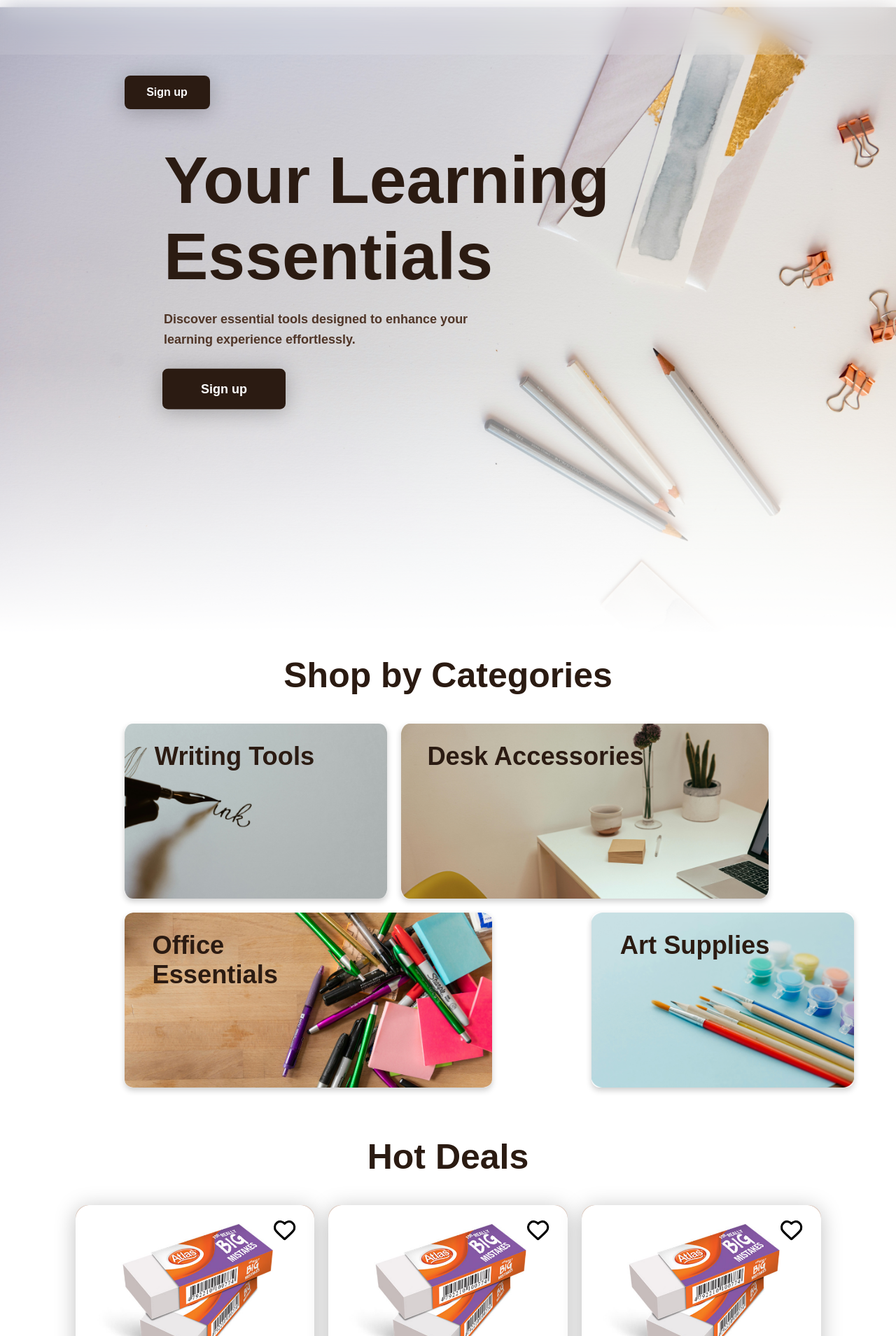
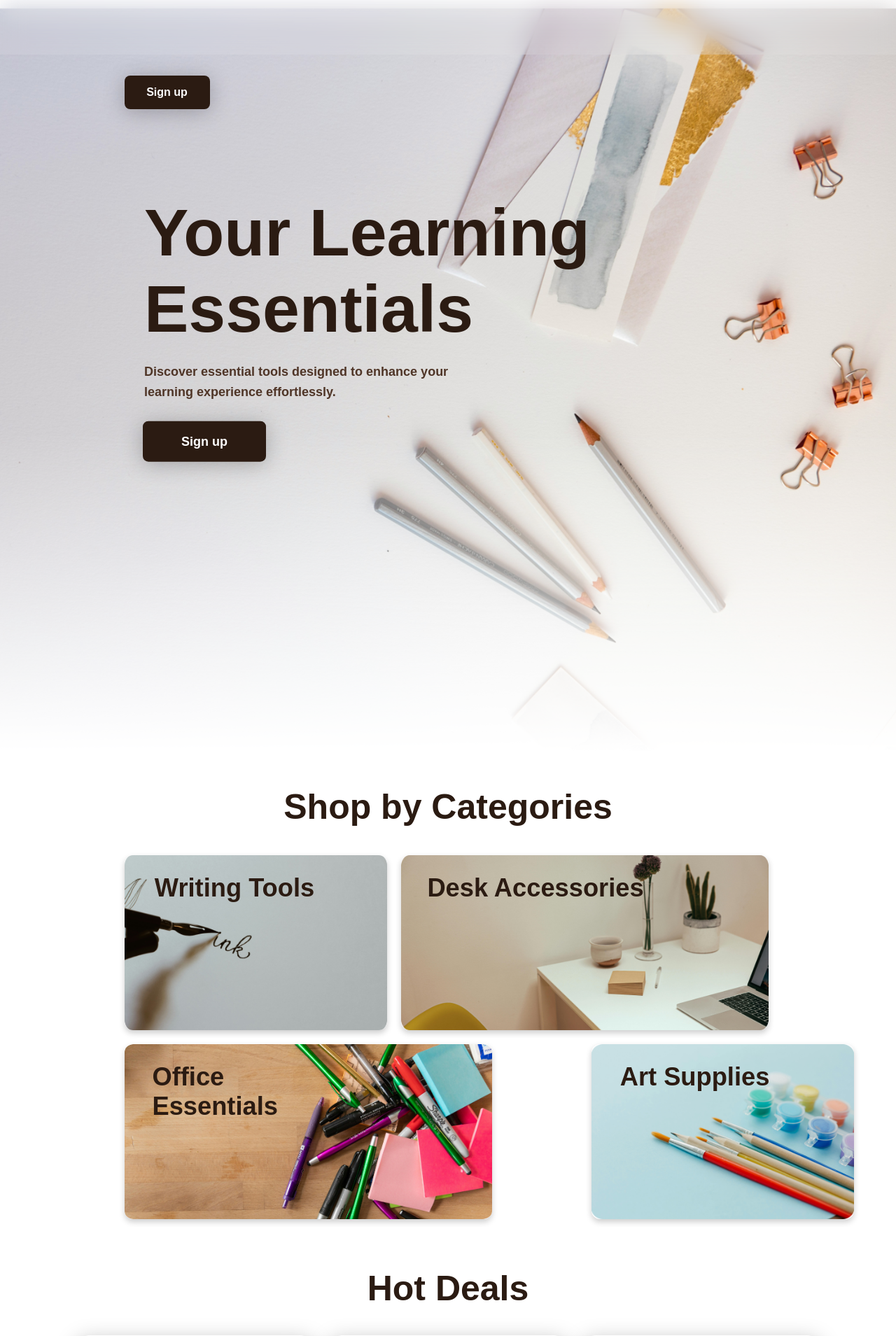
Before and after one commit to matheeshapathirana/Deskshop, a PHP site: page / in a window 1280 px wide. Shown: the top 1909 px of the page at 70% size. Run offline with PHP 8.4, Linux system fonts and the light colour scheme.

Commit message:
Add new wishlist icons and update existing SVG assets; enhance hero section styles

```diff
--- a/index.css
+++ b/index.css
@@ -29,13 +29,13 @@ body {
     }
 }
 
-img.hero-image {
-    position: absolute;
-    top: 0;
-    left: 0;
-    width: 100vw;
-    height: 113vh;
-    object-fit: cover;
+.hero-section {
+    background: linear-gradient(180deg, #000 57.5%, rgba(0, 0, 0, 0) 100%);
+    height: 886px;
+    padding: 188px 200px;
+    background-image: url("Assets/home-bg-tr.png");
+    background-size: cover;
+    background-position: center left -400px; /* Move the image to the left by 30px */
 }
 
 header.header {
@@ -52,6 +52,7 @@ header.header {
     backdrop-filter: blur(17.5px);
     height: 40px;
     z-index: 1000;
+    left: 0;
 }
 
 @media (max-width: 991px) {
@@ -234,7 +235,7 @@ div.hero-content {
     align-items: start;
     font-size: 18px;
     top: 40%; /* Center vertically */
-    left: 35%; /* Center horizontally */
+    left: 25%; /* Center horizontally */
     transform: translate(-50%, -50%); /* Adjust position to center */
 }
 
@@ -726,6 +727,7 @@ section.hot-deals-section {
     flex-direction: column;
     align-items: center;
     padding: 40px 0px 76px;
+    z-index: 10;
 }
 
 @media (max-width: 991px) {
@@ -824,6 +826,8 @@ img.product-image {
     object-position: center;
     width: 100%;
     border-radius: 18px 18px 0px 0px;
+    position: relative;
+    top: -2px;
 }
 
 div.product-details {
@@ -840,6 +844,8 @@ h3.product-title {
     font-family: Montserrat, sans-serif;
     font-weight: 700;
     align-self: start;
+    position: relative;
+    top: 25.3px;
 }
 
 div.product-actions {
@@ -889,16 +895,24 @@ span.product-price {
     object-fit: contain;
     object-position: center;
     width: 29px;
-    margin-bottom: -804px;
+    margin-bottom: -70px;
     position: relative;
     z-index: 1;
-    top: -623.0px;
-    scale: 4.7%;
-    left: 266.7px;
+    top: -232.3px;
+    scale: 100.0%;
+    left: 289.7px;
 }
 
 .wishlist-icon.red-fill img {
     fill: red;
+}
+
+.wishlist-icon img {
+    transition: transform 0.3s ease;
+}
+
+.wishlist-icon img.animate {
+    transform: scale(1.2);
 }
 
 .banner-section {
@@ -1571,6 +1585,8 @@ margin-top: 10px;
     font-size: 24px;
     font-weight: 500;
     line-height: 1;
+    font-family: Montserrat;
+    font-weight: 700;
 }
 
 .footer-link-list {
@@ -1619,6 +1635,8 @@ margin-top: 10px;
     font-size: 24px;
     font-weight: 500;
     line-height: 1;
+    font-family: Montserrat;
+    font-weight: 700;
 }
 
 .footer-contact-phone {
--- a/index.html
+++ b/index.html
@@ -8,7 +8,7 @@
 <body>
     <div class="homepage">
         <section class="hero-section">
-            <img src="Assets/home-bg-tr.png" class="hero-image" alt="Hero background" />
+            <!-- <img src="Assets/home-bg-tr.png" class="hero-image" alt="Hero background" /> -->
             <header class="header">
                 <div class="header-content">
                     <h1 class="logo">DeskShop</h1>
@@ -36,52 +36,6 @@
             </div>
         </section>
 
-        <!-- <h2 class="section-title">Shop by Categories</h2>
-        <section class="categories-section">
-            <div class="categories-row">
-                <div class="category-column">
-                    <div class="category-item-1">
-                        <a class="wtools-image" href="#writing-tools">
-                            <img class="w-img" loading="lazy" src="Assets/writing-tools.png" alt="Writing Tools" />
-                            <img class="w-arrow" loading="lazy" src="Assets/Arrows/writing-tools-arrow.png" alt="Arrow" />
-                            <p class="overlay-text-1">Writing Tools</p>
-                        </a>
-                    </div>
-                </div>
-                <div class="category-column-wide">
-                    <div class="category-item-2">
-                        <a class="wtools-image-2" href="#desk-accessories">
-                            <img class="desk-img" loading="lazy" src="Assets/desk-accessories.png" alt="Desk Accessories" />
-                            <img class="desk-arrow" src="Assets/Arrows/desk-accessories-arrow.png" alt="Arrow">
-                            <p class="overlay-text-2">Desk Accessories</p>
-                        </a>
-                    </div>
-                </div>
-            </div>
-        </section>
-
-        <section class="categories-section">
-            <div class="categories-row">
-                <div class="category-column-wide">
-                    <div class="category-item-3">
-                        <a href="#office-essentials">
-                            <img loading="lazy" src="Assets/office-essentials.png" alt="Office Essentials" />
-                            <img class="office-arrow" src="Assets/Arrows/office-essentials-arrow.png" alt="Arrow">
-                            <p class="overlay-text-3">Office Essentials</p>
-                        </a>
-                    </div>
-                </div>
-                <div class="category-column">
-                    <div class="category-item-4">
-                        <a href="#art-supplies">
-                            <img loading="lazy" src="Assets/art-supplies.png" alt="Art Supplies" />
-                            <img class="art-arrow" src="Assets/Arrows/art-supplies-arrow.png" alt="Arrow">
-                            <p class="overlay-text-4">Art Supplies</p>
-                        </a>
-                    </div>
-                </div>
-            </div>
-        </section> -->
         <h2 class="section-title">Shop by Categories</h2>
         <div class="grid-container">
             <div class="grid-item small-width">
@@ -120,7 +74,7 @@
                 <div class="product-card">
                     <img loading="lazy" src="Assets\Products\atlas-eraser.png" class="product-image" alt="Atlas Eraser" />
                     <div class="wishlist-icon">
-                        <img src="Assets/icons/wishlist.svg" alt="Wishlist Icon" />
+                        <img src="Assets\icons\wishlist.svg" alt="Wishlist Icon" />
                     </div>
                     <div class="product-details">
                     <h3 class="product-title">Atlas Eraser</h3>
@@ -135,7 +89,7 @@
                 <div class="product-card">
                     <img loading="lazy" src="Assets\Products\atlas-eraser.png" class="product-image" alt="Atlas Eraser" />
                     <div class="wishlist-icon">
-                        <img src="Assets/icons/wishlist.svg" alt="Wishlist Icon" />
+                        <img src="Assets\icons\wishlist.svg" alt="Wishlist Icon" />
                     </div>
                     <div class="product-details">
                     <h3 class="product-title">Atlas Eraser</h3>
@@ -150,7 +104,7 @@
                 <div class="product-card">
                     <img loading="lazy" src="Assets\Products\atlas-eraser.png" class="product-image" alt="Atlas Eraser" />
                     <div class="wishlist-icon">
-                        <img src="Assets/icons/wishlist.svg" alt="Wishlist Icon" />
+                        <img src="Assets\icons\wishlist.svg" alt="Wishlist Icon" />
                     </div>
                     <div class="product-details">
                     <h3 class="product-title">Atlas Eraser</h3>
@@ -169,7 +123,7 @@
                 <div class="product-card">
                     <img loading="lazy" src="Assets\Products\atlas-eraser.png" class="product-image" alt="Atlas Eraser" />
                     <div class="wishlist-icon">
-                        <img src="Assets/icons/wishlist.svg" alt="Wishlist Icon" />
+                        <img src="Assets\icons\wishlist.svg" alt="Wishlist Icon" />
                     </div>
                     <div class="product-details">
                     <h3 class="product-title">Atlas Eraser</h3>
@@ -184,7 +138,7 @@
                 <div class="product-card">
                     <img loading="lazy" src="Assets\Products\atlas-eraser.png" class="product-image" alt="Atlas Eraser" />
                     <div class="wishlist-icon">
-                        <img src="Assets/icons/wishlist.svg" alt="Wishlist Icon" />
+                        <img src="Assets\icons\wishlist.svg" alt="Wishlist Icon" />
                     </div>
                     <div class="product-details">
                     <h3 class="product-title">Atlas Eraser</h3>
@@ -199,7 +153,7 @@
                 <div class="product-card">
                     <img loading="lazy" src="Assets\Products\atlas-eraser.png" class="product-image" alt="Atlas Eraser" />
                     <div class="wishlist-icon">
-                        <img src="Assets/icons/wishlist.svg" alt="Wishlist Icon" />
+                        <img src="Assets\icons\wishlist.svg" alt="Wishlist Icon" />
                     </div>
                     <div class="product-details">
                     <h3 class="product-title">Atlas Eraser</h3>
@@ -237,7 +191,7 @@
         <div class="product-card">
         <img loading="lazy" src="Assets\Products\atlas-eraser.png" class="product-image" alt="Atlas Eraser" />
         <div class="wishlist-icon">
-            <img src="Assets/icons/wishlist.svg" alt="Wishlist Icon" />
+            <img src="Assets\icons\wishlist.svg" alt="Wishlist Icon" />
         </div>
         <div class="product-details">
             <h3 class="product-title">Atlas Eraser</h3>
@@ -252,7 +206,7 @@
         <div class="product-card">
         <img loading="lazy" src="Assets\Products\atlas-eraser.png" class="product-image" alt="Atlas Eraser" />
         <div class="wishlist-icon">
-            <img src="Assets/icons/wishlist.svg" alt="Wishlist Icon" />
+            <img src="Assets\icons\wishlist.svg" alt="Wishlist Icon" />
         </div>
         <div class="product-details">
             <h3 class="product-title">Atlas Eraser</h3>
@@ -267,7 +221,7 @@
         <div class="product-card">
         <img loading="lazy" src="Assets\Products\atlas-eraser.png" class="product-image" alt="Atlas Eraser" />
         <div class="wishlist-icon">
-            <img src="Assets/icons/wishlist.svg" alt="Wishlist Icon" />
+            <img src="Assets\icons\wishlist.svg" alt="Wishlist Icon" />
         </div>
         <div class="product-details">
             <h3 class="product-title">Atlas Eraser</h3>
@@ -287,7 +241,7 @@
         <div class="product-card">
             <img loading="lazy" src="Assets\Products\atlas-eraser.png" class="product-image" alt="Atlas Eraser" />
             <div class="wishlist-icon">
-                <img src="Assets/icons/wishlist.svg" alt="Wishlist Icon" />
+                <img src="Assets\icons\wishlist.svg" alt="Wishlist Icon" />
             </div>
             <div class="product-details">
             <h3 class="product-title">Atlas Eraser</h3>
@@ -302,7 +256,7 @@
         <div class="product-card">
             <img loading="lazy" src="Assets\Products\atlas-eraser.png" class="product-image" alt="Atlas Eraser" />
             <div class="wishlist-icon">
-                <img src="Assets/icons/wishlist.svg" alt="Wishlist Icon" />
+                <img src="Assets\icons\wishlist.svg" alt="Wishlist Icon" />
             </div>
             <div class="product-details">
             <h3 class="product-title">Atlas Eraser</h3>
@@ -317,7 +271,7 @@
         <div class="product-card">
             <img loading="lazy" src="Assets\Products\atlas-eraser.png" class="product-image" alt="Atlas Eraser" />
             <div class="wishlist-icon">
-                <img src="Assets/icons/wishlist.svg" alt="Wishlist Icon" />
+                <img src="Assets\icons\wishlist.svg" alt="Wishlist Icon" />
             </div>
             <div class="product-details">
             <h3 class="product-title">Atlas Eraser</h3>
@@ -422,12 +376,21 @@
         </div>
     </div>
 </footer>
+
 <script>
     document.addEventListener('DOMContentLoaded', function() {
-        const wishlistIcons = document.querySelectorAll('.wishlist-icon');
+        const wishlistIcons = document.querySelectorAll('.wishlist-icon img');
         wishlistIcons.forEach(icon => {
             icon.addEventListener('click', function() {
-                this.classList.toggle('red-fill');
+                if (this.src.includes('wishlist.svg')) {
+                    this.src = 'Assets/icons/wishlist-select.svg';
+                } else {
+                    this.src = 'Assets/icons/wishlist.svg';
+                }
+                this.classList.add('animate');
+                setTimeout(() => {
+                    this.classList.remove('animate');
+                }, 300);
             });
         });
     });
```
Also changed, not shown: Assets/heart-alt-svgrepo-com.svg (added), Assets/icons/wishlist-select.svg (added), Assets/icons/wishlist.svg.
